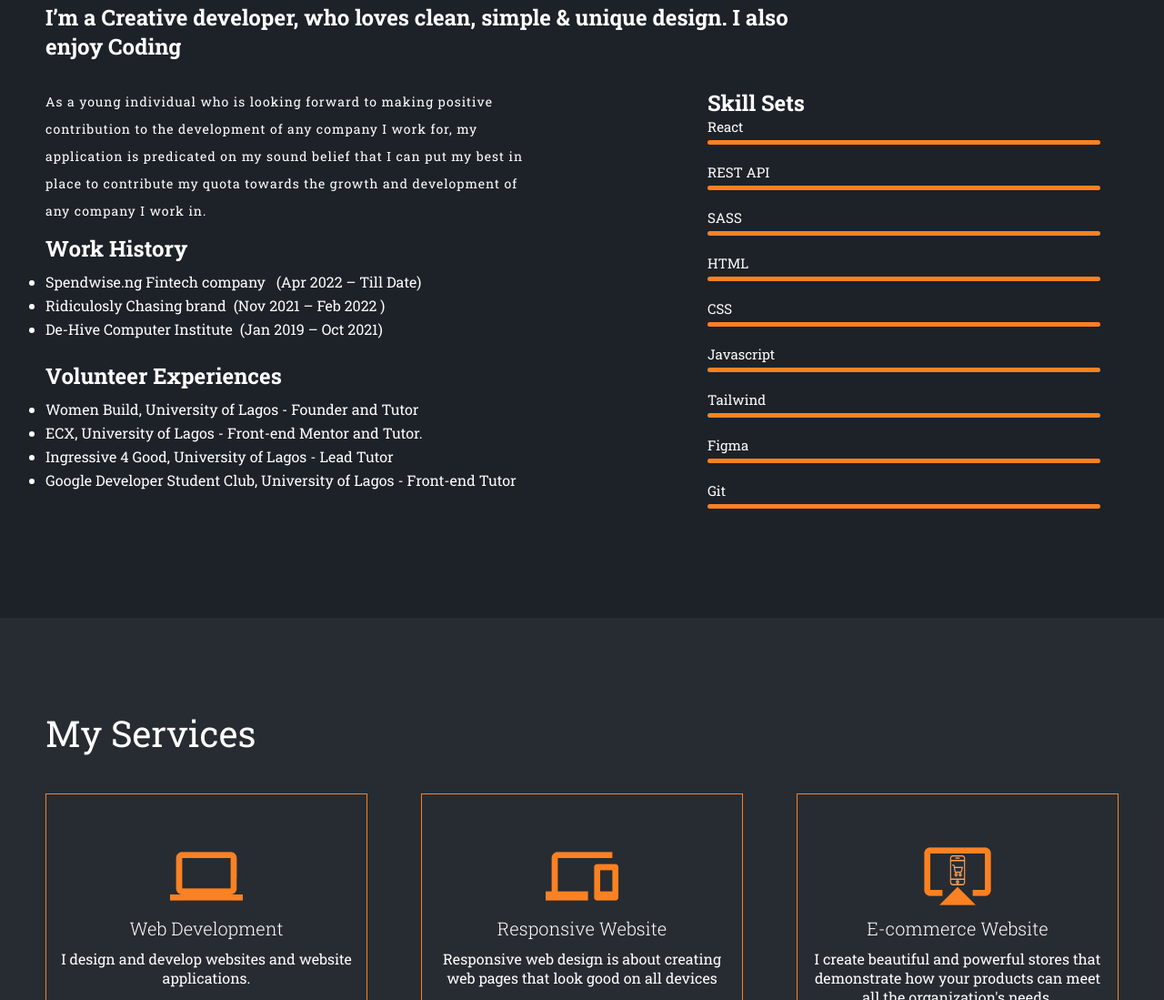
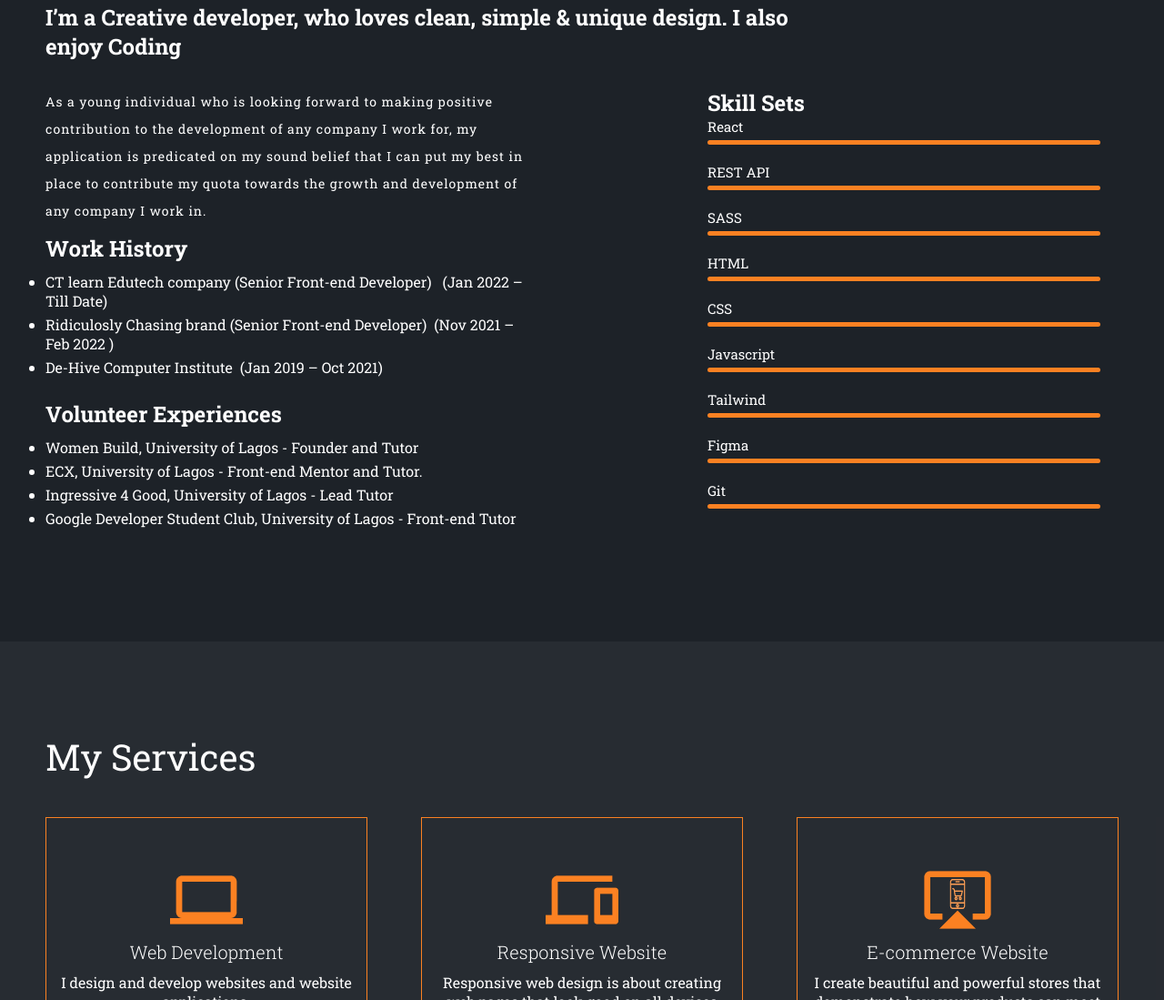
Before and after one commit to Favourene/resume, a plain HTML site: page index.html in a window 1280 px wide. Shown: the part 881-1980 px from the top of the page at 91% size. Drawn offline with Linux system fonts and the light colour scheme.

Commit message:
(Senior Front-end Developer)

```diff
--- a/index.html
+++ b/index.html
@@ -102,9 +102,13 @@
             <h2>Work History</h2>
             <ul>
               <li>
-                Spendwise.ng Fintech company &nbsp; (Apr 2022 – Till Date)
+                CT learn Edutech company (Senior Front-end Developer) &nbsp;
+                (Jan 2022 – Till Date)
               </li>
-              <li>Ridiculosly Chasing brand &nbsp;(Nov 2021 – Feb 2022 )</li>
+              <li>
+                Ridiculosly Chasing brand (Senior Front-end Developer)
+                &nbsp;(Nov 2021 – Feb 2022 )
+              </li>
               <li>De-Hive Computer Institute &nbsp;(Jan 2019 – Oct 2021)</li>
             </ul>
           </div>
```
